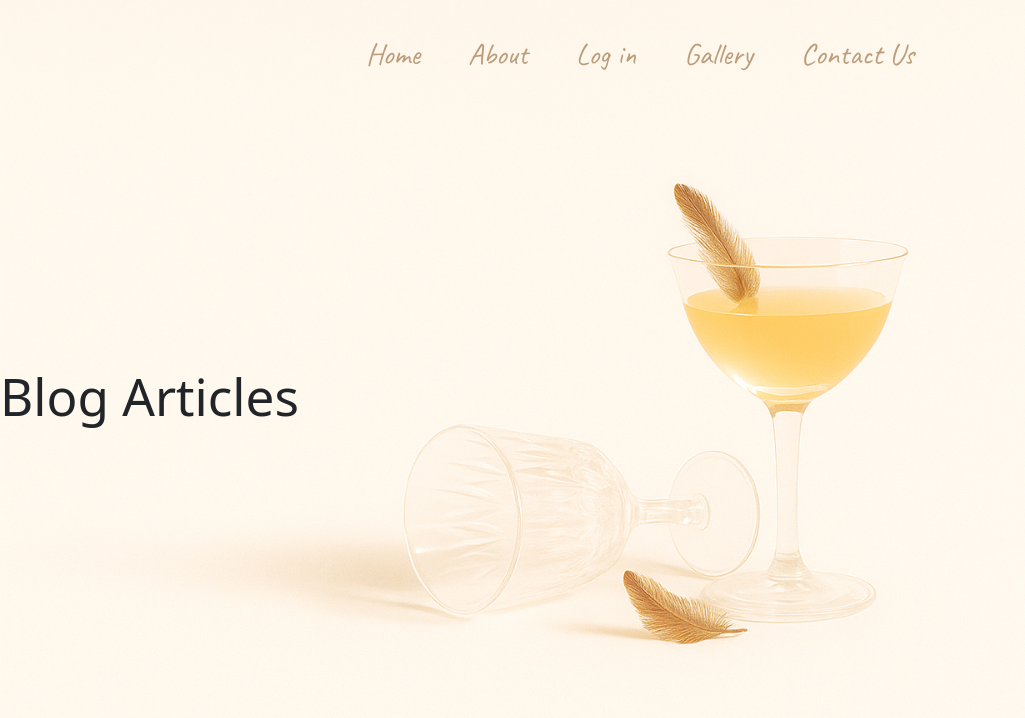
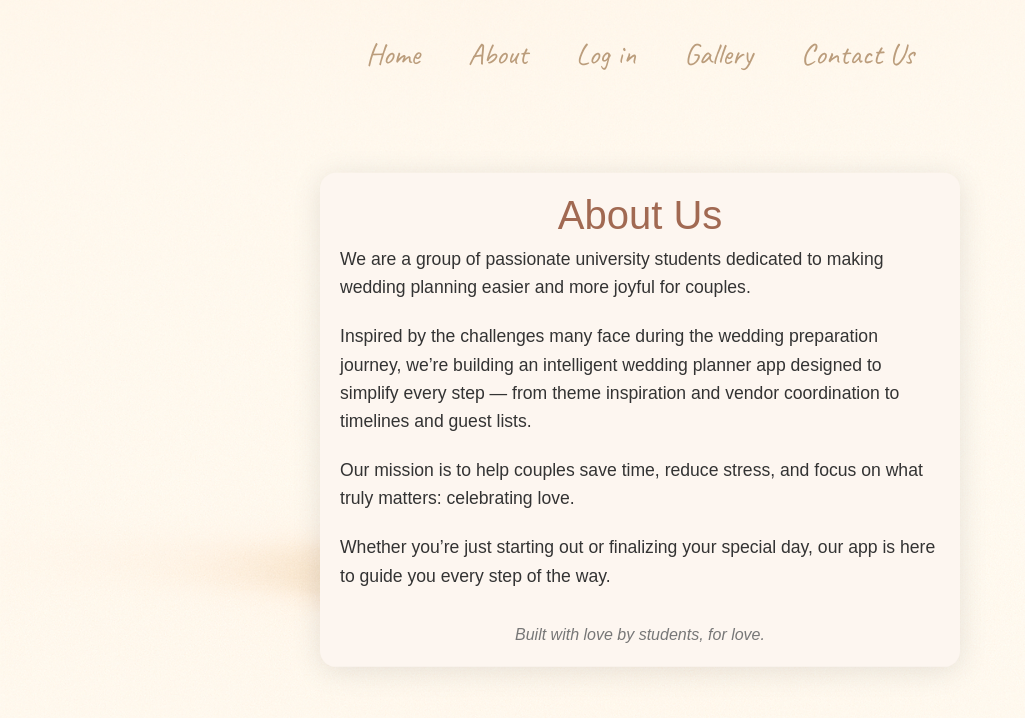
Before and after one commit to jaycheng17/NEXThackathon, a React (Vite) app in the folder aeternus/: page /about in a window 1280 px wide. Shown: the top 718 px of the page, without its empty margins (0-1025 px from the left). Built offline with nearby package versions, Linux system fonts and the light colour scheme; what react-oidc-context would draw is missing.

Commit message:
Done with About

```diff
--- /dev/null
+++ b/aeternus/src/css/About.css
@@ -0,0 +1,46 @@
+.about-section{
+  position: absolute;
+  top: 50%;
+  left: 50%;
+  transform: translate(-50%, -50%);
+  z-index: 15;
+  max-width: 800px;
+  margin: 20px auto;
+  padding: 20px;
+  background-color: #fdf6f0;
+  border-radius: 16px;
+  box-shadow: 0 4px 30px rgba(0, 0, 0, 0.1);
+  font-family: Arial, sans-serif;
+  line-height: 1.6;
+  color: #333;
+}
+
+.about-container {
+  max-width: 800px;
+  margin: 60px auto;
+  padding: 20px;
+  background-color: #fdf6f0;
+  border-radius: 16px;
+  box-shadow: 0 4px 20px rgba(0, 0, 0, 0.1);
+  font-family: Arial, sans-serif;
+  line-height: 1.6;
+  color: #333;
+}
+
+.about-heading {
+  color: #A16952;
+  text-align: center;
+  font-size: 2.5em;
+}
+
+.about-paragraph {
+  font-size: 1.1em;
+  margin-bottom: 1.2em;
+}
+
+.about-footer {
+  margin-top: 2em;
+  font-style: italic;
+  text-align: center;
+  color: #777;
+}
--- a/aeternus/src/pages/About.jsx
+++ b/aeternus/src/pages/About.jsx
@@ -1,5 +1,27 @@
+import "../css/About.css"
+
+
 const About = () => {
-  return <h1>Blog Articles</h1>;
+  return (
+    <div className="about-section">
+      <h1 className="about-heading">About Us</h1>
+      <p className="about-paragraph">
+        We are a group of passionate university students dedicated to making wedding planning easier and more joyful for couples.
+      </p>
+      <p className="about-paragraph">
+        Inspired by the challenges many face during the wedding preparation journey, we’re building an intelligent wedding planner app designed to simplify every step — from theme inspiration and vendor coordination to timelines and guest lists.
+      </p>
+      <p className="about-paragraph">
+        Our mission is to help couples save time, reduce stress, and focus on what truly matters: celebrating love.
+      </p>
+      <p className="about-paragraph">
+        Whether you’re just starting out or finalizing your special day, our app is here to guide you every step of the way.
+      </p>
+      <div className="about-footer">
+        Built with love by students, for love.
+      </div>
+    </div>
+    );
 };
 
 export default About;
```
